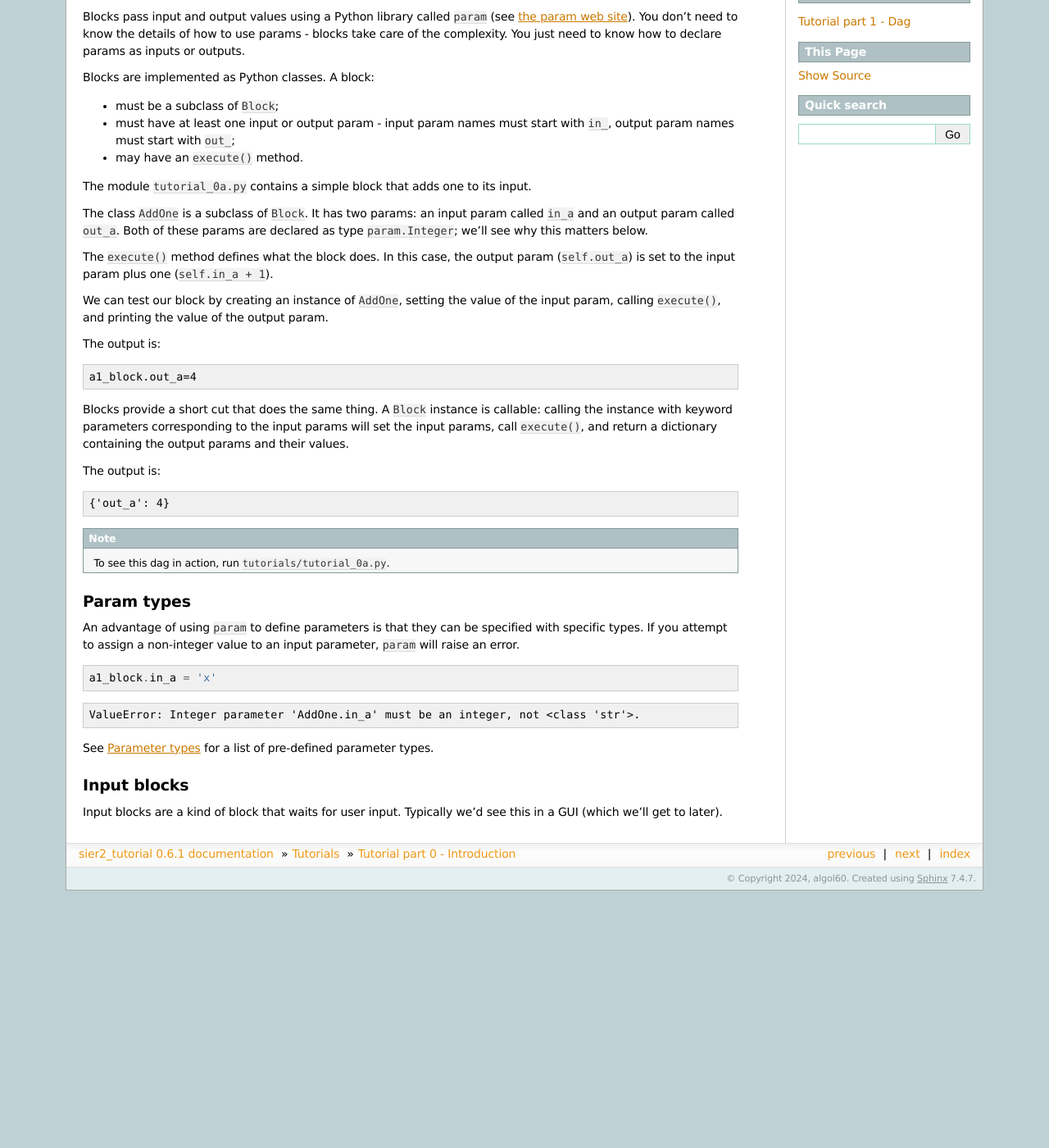
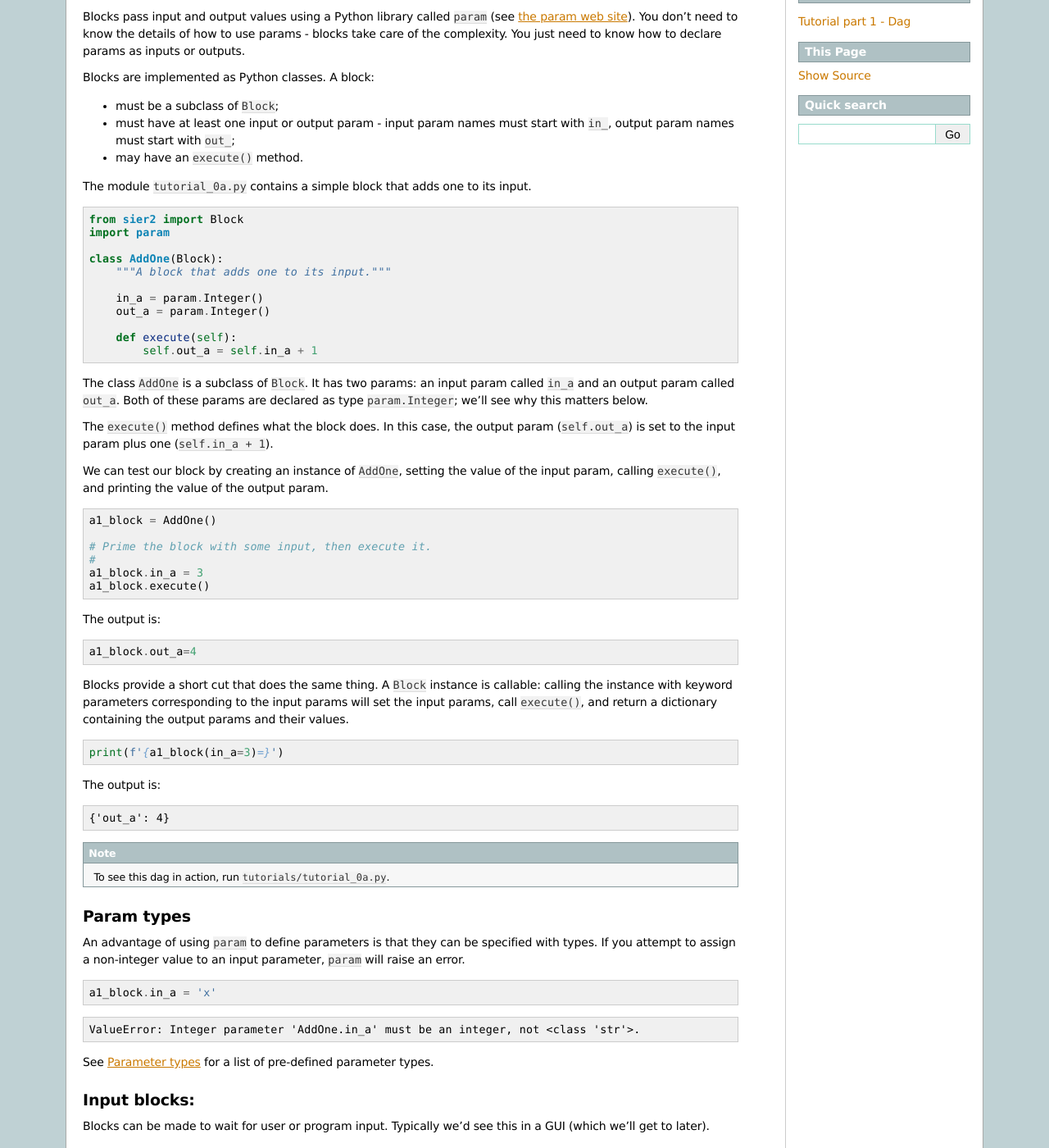
Before and after one commit to sier2/sier2-tutorial, a Sphinx documentation site: the page built from docs/source/tutorials/tutorial_0.rst, in a window 1280 px wide and 1400 px high, scrolled down 265 px. Shown: the whole window at 82% size. Built offline with Sphinx 7.4.7, drawn with Linux system fonts in a browser that asks for light colours; the version number is read from the project's files by our own code; before the commit the page ends 1351 px from its top, so only the background shows below that; some of the changed text lies outside the part shown.

Commit message:
added inline code examples and updated information about input blocks (which are now just blocks that pause for input)

```diff
--- a/docs/source/tutorials/tutorial_0.rst
+++ b/docs/source/tutorials/tutorial_0.rst
@@ -27,6 +27,20 @@ Blocks are implemented as Python classes. A block:
 
 The module ``tutorial_0a.py`` contains a simple block that adds one to its input.
 
+.. code-block:: python
+
+    from sier2 import Block
+    import param
+
+    class AddOne(Block):
+        """A block that adds one to its input."""
+
+        in_a = param.Integer()
+        out_a = param.Integer()
+
+        def execute(self):
+            self.out_a = self.in_a + 1
+
 The class ``AddOne`` is a subclass of ``Block``. It has two params:
 an input param called ``in_a`` and an output param called ``out_a``.
 Both of these params are declared as type ``param.Integer``; we'll see why this
@@ -39,9 +53,18 @@ We can test our block by creating an instance of ``AddOne``, setting the
 value of the input param, calling ``execute()``, and printing the value of
 the output param.
 
+.. code-block:: python
+
+    a1_block = AddOne()
+
+    # Prime the block with some input, then execute it.
+    #
+    a1_block.in_a = 3
+    a1_block.execute()
+
 The output is:
 
-.. code-block:: text
+.. code-block:: python
 
     a1_block.out_a=4
 
@@ -49,6 +72,10 @@ Blocks provide a short cut that does the same thing. A ``Block`` instance
 is callable: calling the instance with keyword parameters corresponding
 to the input params will set the input params, call ``execute()``, and return
 a dictionary containing the output params and their values.
+
+.. code-block:: python
+
+    print(f'{a1_block(in_a=3)=}')
 
 The output is:
 
@@ -64,7 +91,7 @@ Param types
 -----------
 
 An advantage of using ``param`` to define parameters is that they can be
-specified with specific types. If you attempt to assign a non-integer value
+specified with types. If you attempt to assign a non-integer value
 to an input parameter, ``param`` will raise an error.
 
 .. code-block:: python
@@ -78,8 +105,8 @@ to an input parameter, ``param`` will raise an error.
 See `Parameter types <https://param.holoviz.org/user_guide/Parameter_Types.html>`_
 for a list of pre-defined parameter types.
 
-Input blocks
-------------
+Input blocks:
+--------------
 
-Input blocks are a kind of block that waits for user input. Typically we'd see this
+Blocks can be made to wait for user or program input. Typically we'd see this
 in a GUI (which we'll get to later).
```
Also changed, not shown: 1 other file.
